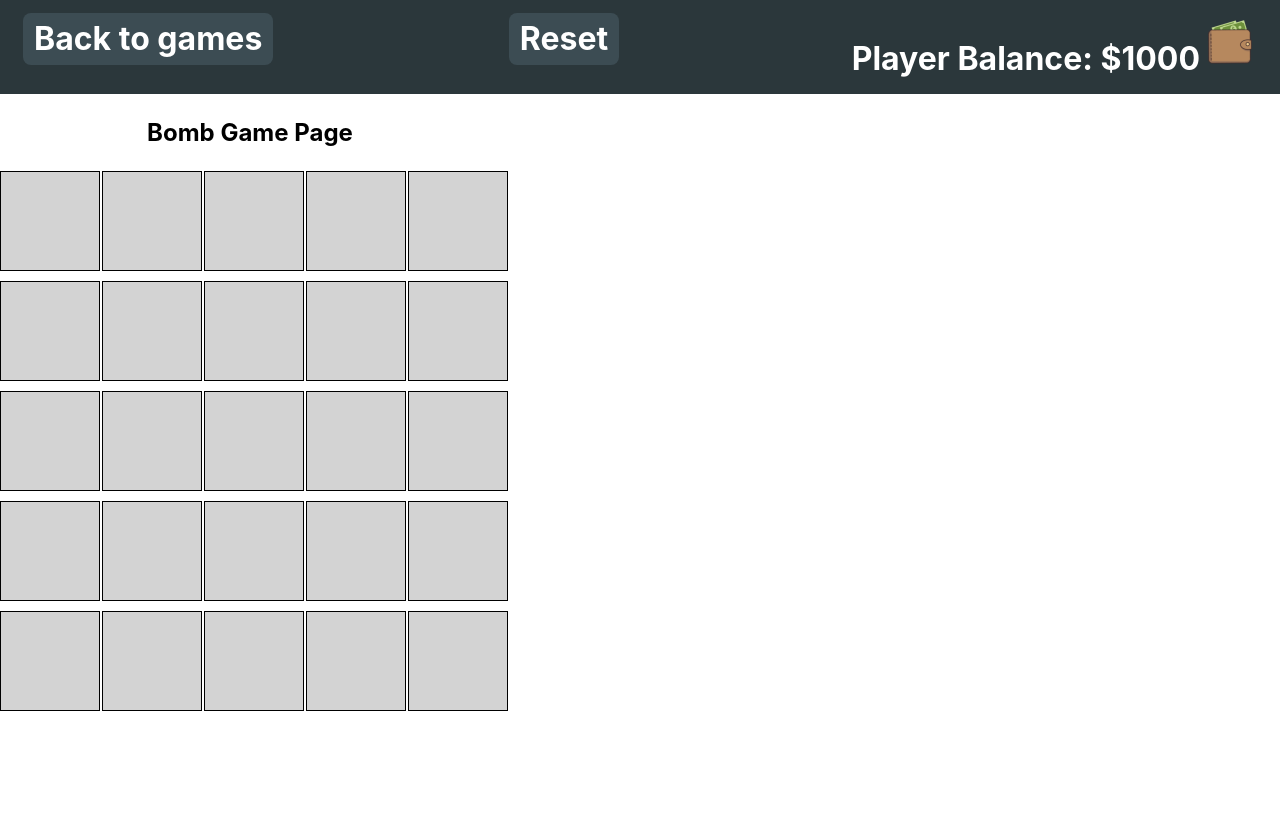
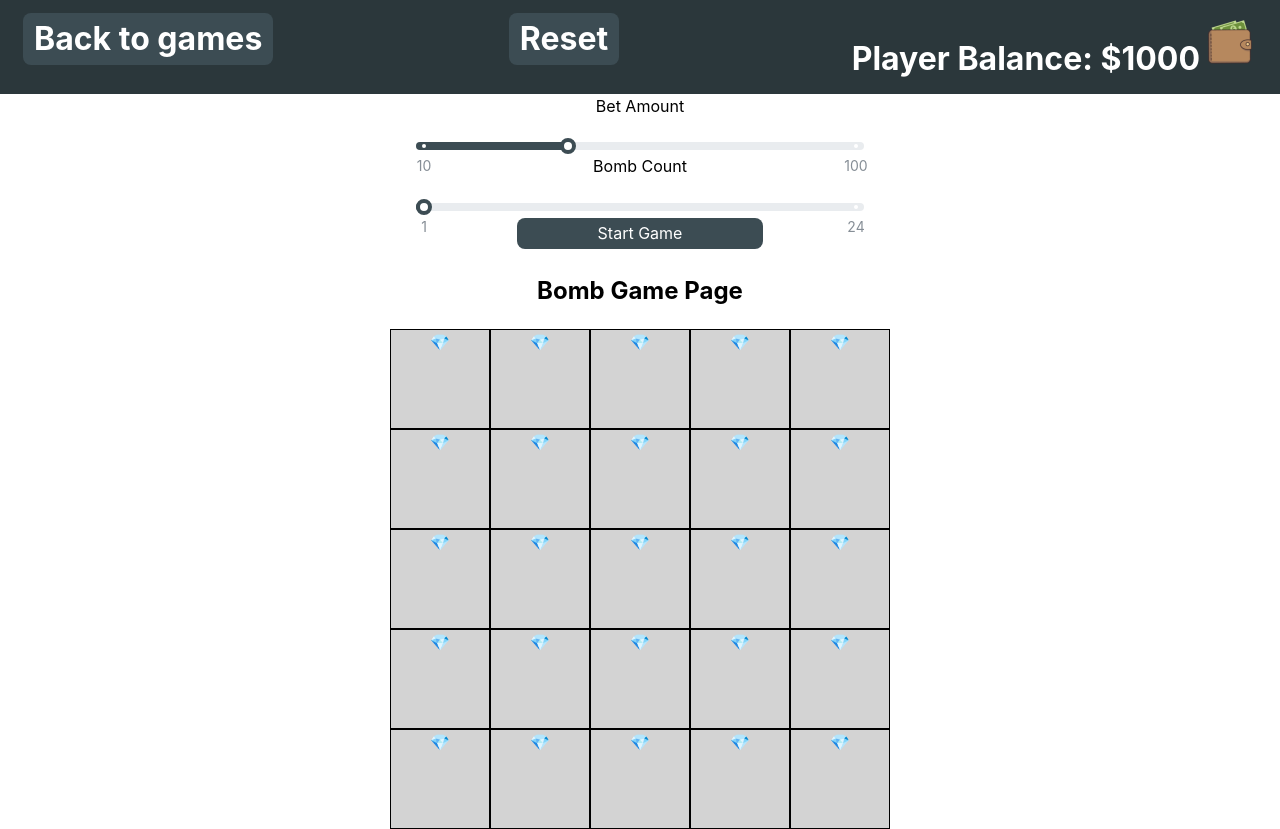
Before and after one commit to ThomasClifton/CasinoSim, a React (Vite) app: page /bomb in a window 1280 px wide. Before the commit the page ends 800 px from the top, so only its background shows below. Built offline with nearby package versions, Linux system fonts and the light colour scheme.

Commit message:
work on bomb game

```diff
--- a/src/containers/BombGameContainer.tsx
+++ b/src/containers/BombGameContainer.tsx
@@ -1,28 +1,88 @@
-import { useState } from "react";
+import { useState, MouseEventHandler } from "react";
 import Header from "../components/header.tsx";
 import { useBalanceStore } from '../store/store';
 import { SimpleGrid } from "@mantine/core";
+import { Slider } from '@mantine/core';
 import '../styles/_bomb.css';
 
 
 const Bomb = () => {
     const balance = useBalanceStore((state) => state.balance);
+    const [value, setValue] = useState(40);
+    const [bombCount, setBombCount] = useState(1)
 
-    // const [board, setBoard] = useState<boolean[][]>(Array(5).fill(Array(5).fill(false)));
-
+    // array of 25 bools set to false, represents the 25 tiles and if its a mine or not
     const [board, setBoard] = useState<boolean[]>(Array(25).fill(false));
 
-    const handleCellClick = (row: number, column: number) => {
-        console.log("Clicked on (${row}, ${column})");
-    }
+
+    const generateBombs = (bombCount: number): boolean[] => {
+        const newBoard = [...board];
+        const bombIndexes: number[] = [];
+        while (bombIndexes.length < bombCount) {
+            const randomNum = Math.floor(Math.random() * 25);
+            if (!bombIndexes.includes(randomNum)) bombIndexes.push(randomNum);
+        }
+        bombIndexes.forEach(index => {
+            newBoard[index] = true;
+        });
+        return newBoard;
+    };
+
+
+    const handleStartGame = () => {
+        const newBoard = generateBombs(bombCount);
+        setBoard(newBoard);
+    };
+
+    const handleCellClick = (index: number) => {
+        if (board[index]) {
+            console.log("You clicked on a bomb!");
+        } else {
+            console.log("You clicked on a gem!");
+        }
+    };
+
+
 
     return (
         <><Header balance={balance}/>
+
+
+            <div>Bet Amount</div>
+            <div className="sliderContainer">
+            <Slider min={10}
+                color="rgba(60, 76, 83, 1"
+                id="betSlider"
+                value={value}
+                onChange={setValue}
+                marks={[
+                    { value: 10, label: '10' },
+                    { value: 100, label: '100' },
+                ]}
+            />
+            </div>
+
+            <div>Bomb Count</div>
+            <div className="sliderContainer">
+            <Slider min={1} max={24}
+                color="rgba(60, 76, 83, 1"
+                id="betSlider"
+                value={bombCount}
+                onChange={setBombCount}
+                marks={[
+                    { value: 1, label: '1' },
+                    { value: 24, label: '24' },
+                ]}
+            />
+            </div>
+            <button onClick={handleStartGame}>Start Game</button>
             <div className="bombContainer">
                 <h2>Bomb Game Page</h2>
-                <SimpleGrid cols={5} spacing={"xs"} verticalSpacing={"xs"}>
-                    {board.map ((row, rowIndex) => (
-                        <div key={rowIndex} className="cell"></div>
+                <SimpleGrid cols={5} spacing={0} verticalSpacing={0}>
+                    {board.map((cell, index) => (
+                        <div key={index} className="cell" onClick={() => handleCellClick(index)}>
+                            {cell ? "💣" : "💎"}
+                        </div>
                     ))}
                 </SimpleGrid>
             </div>
--- a/src/styles/_bomb.css
+++ b/src/styles/_bomb.css
@@ -1,6 +1,7 @@
 
 .bombContainer {
     width: 500px;
+    margin:auto;
 }
 
 .cell {
@@ -11,6 +12,6 @@
     cursor: pointer;
 }
 
-.cell.revealed {
+.cell.clicked.bomb {
     background-color: red;
 }
```
